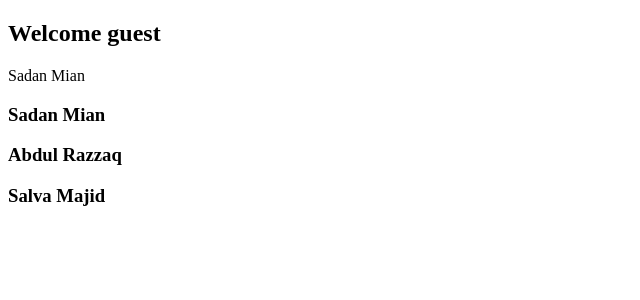
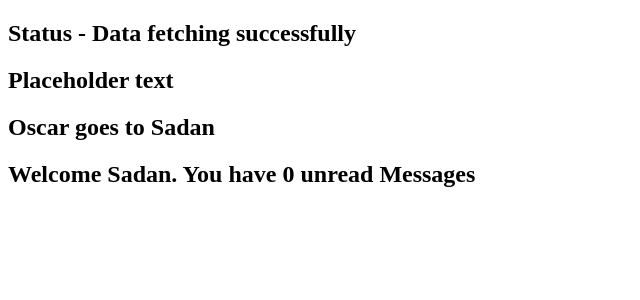
Before and after one commit to sadanmian/react-ts, a React (Vite) app: page / in a window 1280 px wide. Shown: the top 300 px of the page, without its empty margins (0-640 px from the left). Built offline with nearby package versions, Linux system fonts and the light colour scheme.

Commit message:
5 - Advanced Props

```diff
--- a/src/App.tsx
+++ b/src/App.tsx
@@ -1,23 +1,17 @@
 import { Greet } from "./components/Greet";
-import { Person } from "./components/Person";
-import { PersonList } from "./components/PersonList";
+import { Heading } from "./components/Heading";
+import { Oscar } from "./components/Oscar";
+import { Status } from "./components/Status";
 
 function App() {
-  const personName = {
-    first: "Sadan",
-    last: "Mian",
-  };
-
-  const nameList = [
-    { first: "Sadan", last: "Mian" },
-    { first: "Abdul", last: "Razzaq" },
-    { first: "Salva", last: "Majid" },
-  ];
   return (
     <div>
-      <Greet name="Sadan Mian" messageCount={20} isLoggedIn={false} />
-      <Person name={personName} />
-      <PersonList names={nameList} />
+      <Status status="success" />
+      <Heading>Placeholder text</Heading>
+      <Oscar>
+        <Heading>Oscar goes to Sadan</Heading>
+      </Oscar>
+      <Greet name="Sadan" isLoggedIn={true} />
     </div>
   );
 }
--- a/src/components/Greet.tsx
+++ b/src/components/Greet.tsx
@@ -1,14 +1,15 @@
 type GreetProps = {
   name: string;
-  messageCount: number;
+  messageCount?: number;
   isLoggedIn: boolean;
 };
 
 export const Greet = (props: GreetProps) => {
+  const { messageCount = 0 } = props;
   return (
     <h2>
       {props.isLoggedIn
-        ? `Welcome ${props.name}. You have ${props.messageCount} unread Messages`
+        ? `Welcome ${props.name}. You have ${messageCount} unread Messages`
         : "Welcome guest"}
     </h2>
   );
--- /dev/null
+++ b/src/components/Heading.tsx
@@ -0,0 +1,7 @@
+type HeadingProps = {
+  children: string;
+};
+
+export const Heading = (props: HeadingProps) => {
+  return <h2>{props.children}</h2>;
+};
--- /dev/null
+++ b/src/components/Oscar.tsx
@@ -0,0 +1,6 @@
+type OscarProps = {
+  children: React.ReactNode;
+};
+export const Oscar = (props: OscarProps) => {
+  return <div>{props.children}</div>;
+};
--- /dev/null
+++ b/src/components/Status.tsx
@@ -0,0 +1,19 @@
+type StatusProps = {
+  status: "loading" | "success" | "error";
+};
+
+export const Status = (props: StatusProps) => {
+  let message;
+  if (props.status === "loading") {
+    message = "Loading...";
+  } else if (props.status === "success") {
+    message = "Data fetching successfully";
+  } else if (props.status === "error") {
+    message = "Error fetching data";
+  }
+  return (
+    <div>
+      <h2>Status - {message}</h2>
+    </div>
+  );
+};
```
